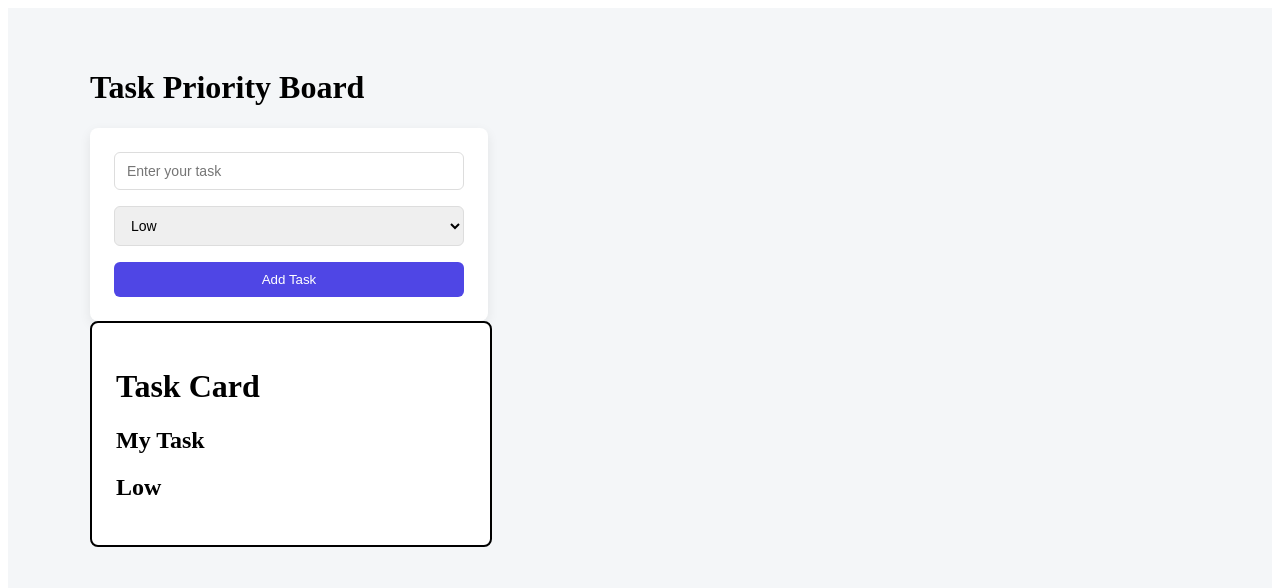
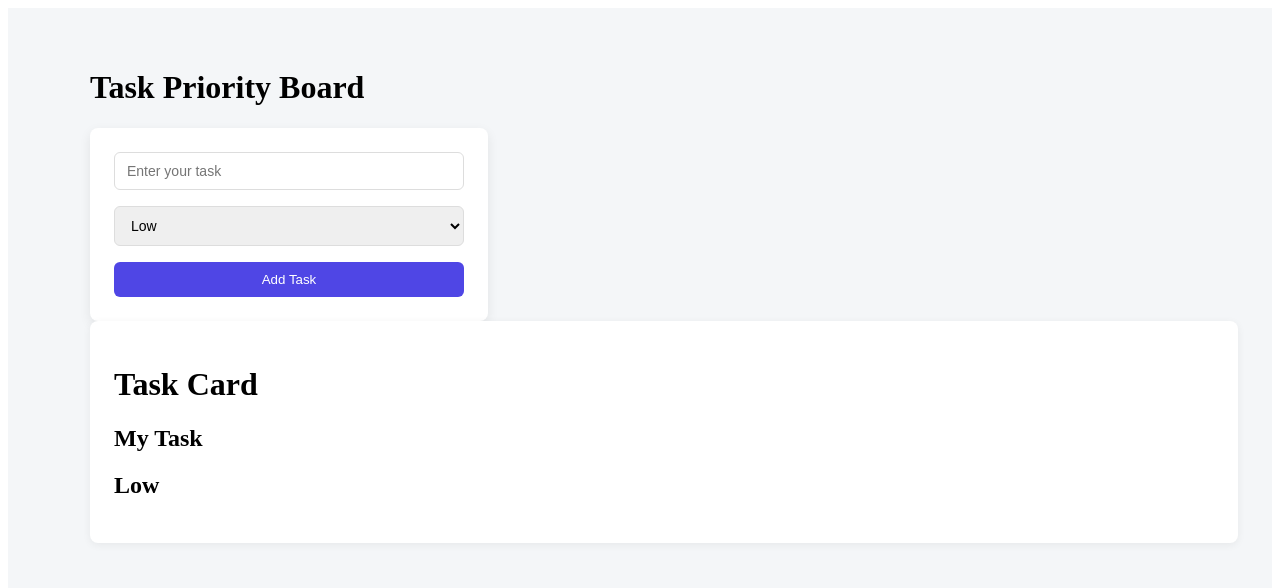
Before and after one commit to muskan-chouhan/react, a React (Vite) app in the folder 39-project-task-board/: page / in a window 1280 px wide. Shown: the top 588 px of the page. Built offline with nearby package versions, Linux system fonts and the light colour scheme.

Commit message:
add desgin in showcards

```diff
--- a/39-project-task-board/src/ShowTaskCard.jsx
+++ b/39-project-task-board/src/ShowTaskCard.jsx
@@ -1,10 +1,10 @@
 import styled from 'styled-components'
     const Container = styled.div`
-      width: 350px;
+      width: 100%;
       padding: 24px;
       border-radius: 8px;
       background: white;
-      border:2px solid black;
+      box-shadow: 0 2px 8px rgba(0, 0, 0, 0.06);
     `
 const ShowCard = () => {
     return (
```
